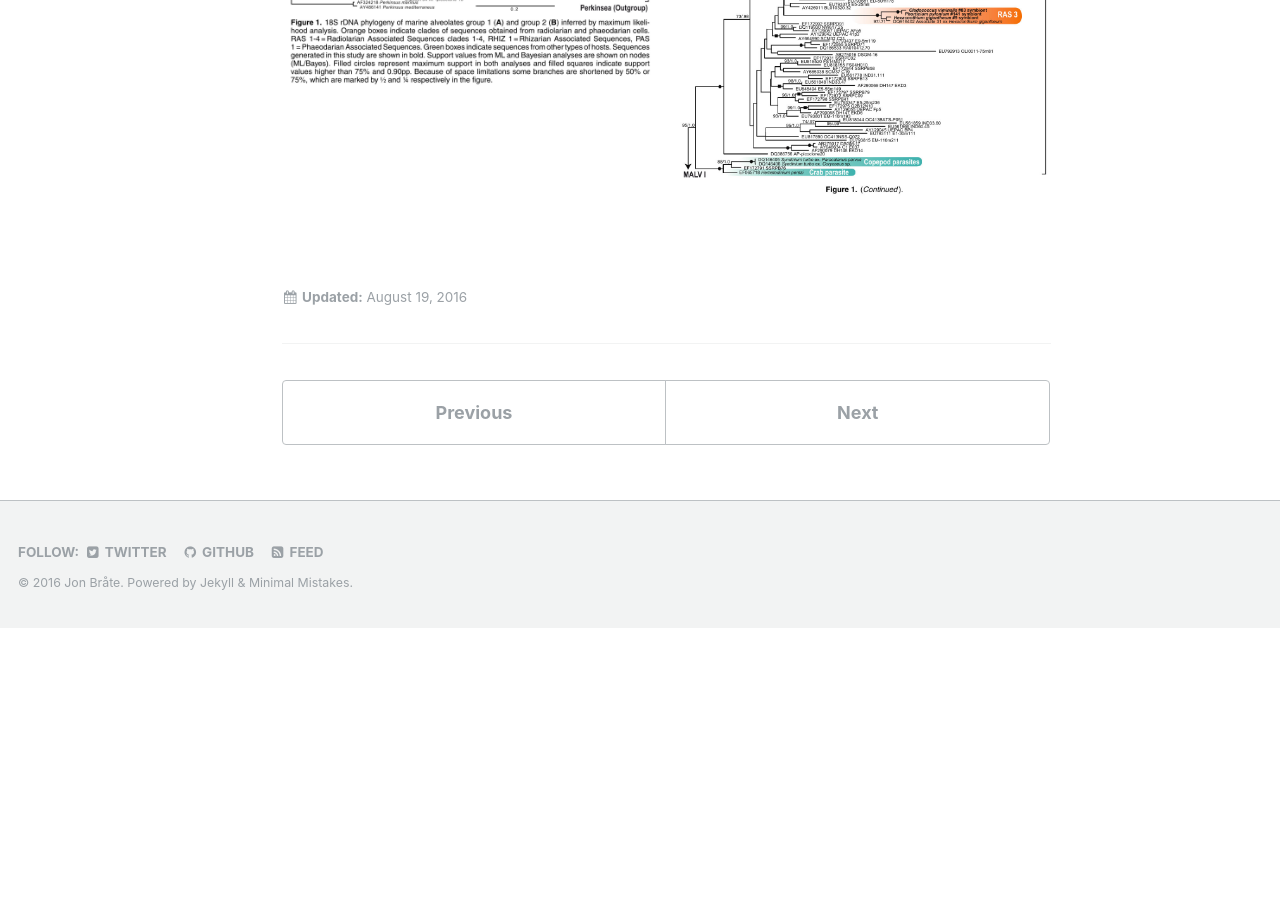
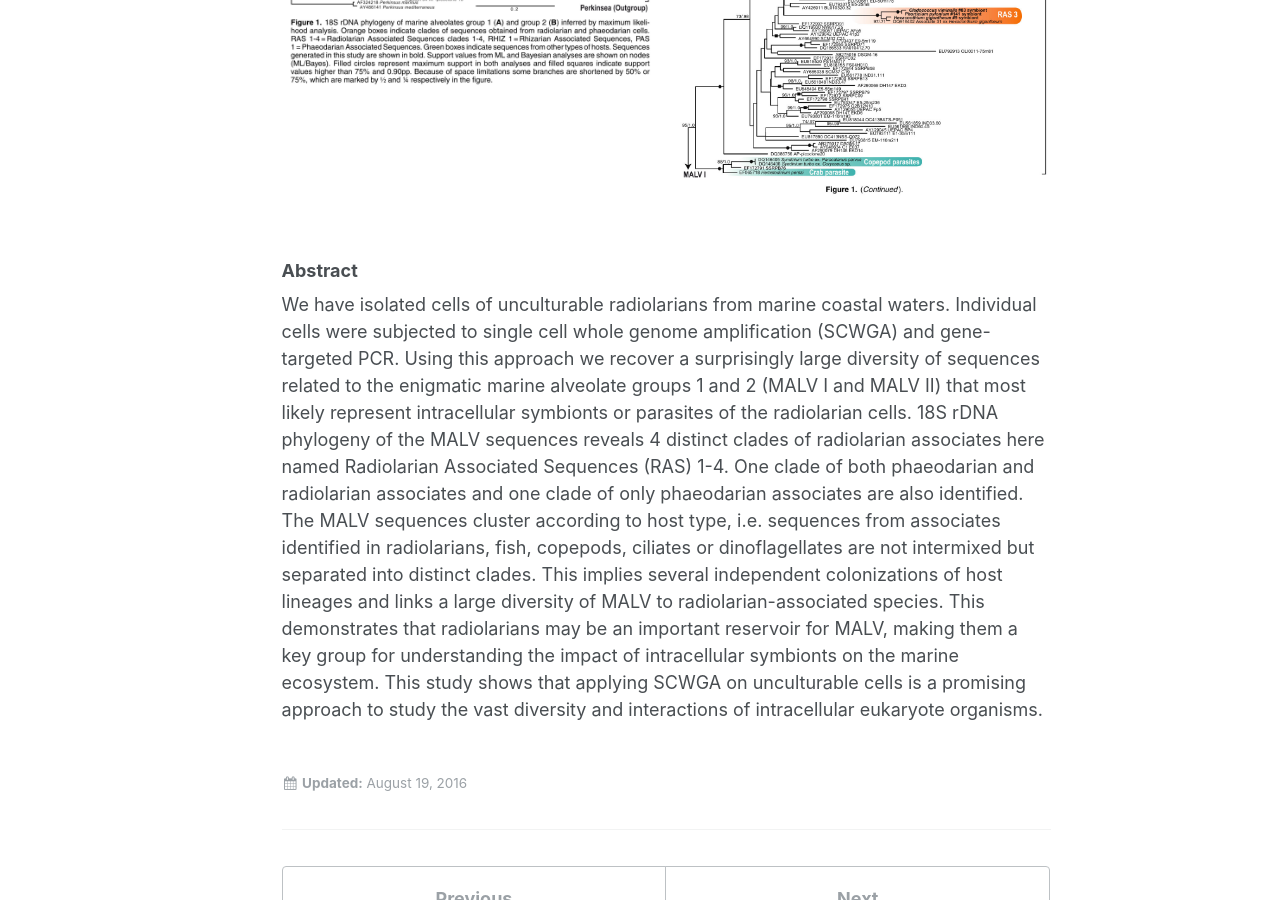
Before and after one commit to pjpaulpj/jonbra.github.io, a Jekyll site: the page built from _publications/03-2012-protist.md, in a window 1280 px wide and 900 px high, scrolled down 508 px. Built offline with Jekyll 4.4.1, drawn with Linux system fonts in a browser that asks for light colours; before the commit the page ends 1136 px from its top, so only the background shows below that.

Commit message:
added abstract

```diff
--- a/_publications/03-2012-protist.md
+++ b/_publications/03-2012-protist.md
@@ -15,3 +15,6 @@ gallery:
 **Bråte, J.**, Krabberød, A. K., Dolven, J. K., Ose, R. F., Kristensen, T., Bjørklund, K. R. and Shalchian-Tabrizi, K. *Protist*. 163(5):767-77. [doi:10.1016/j.protis.2012.04.004](http://www.sciencedirect.com/science/article/pii/S1434461012000387)
 
 {% include gallery caption="" %}
+
+<h3>Abstract</h3>
+We have isolated cells of unculturable radiolarians from marine coastal waters. Individual cells were subjected to single cell whole genome amplification (SCWGA) and gene-targeted PCR. Using this approach we recover a surprisingly large diversity of sequences related to the enigmatic marine alveolate groups 1 and 2 (MALV I and MALV II) that most likely represent intracellular symbionts or parasites of the radiolarian cells. 18S rDNA phylogeny of the MALV sequences reveals 4 distinct clades of radiolarian associates here named Radiolarian Associated Sequences (RAS) 1-4. One clade of both phaeodarian and radiolarian associates and one clade of only phaeodarian associates are also identified. The MALV sequences cluster according to host type, i.e. sequences from associates identified in radiolarians, fish, copepods, ciliates or dinoflagellates are not intermixed but separated into distinct clades. This implies several independent colonizations of host lineages and links a large diversity of MALV to radiolarian-associated species. This demonstrates that radiolarians may be an important reservoir for MALV, making them a key group for understanding the impact of intracellular symbionts on the marine ecosystem. This study shows that applying SCWGA on unculturable cells is a promising approach to study the vast diversity and interactions of intracellular eukaryote organisms.
```
